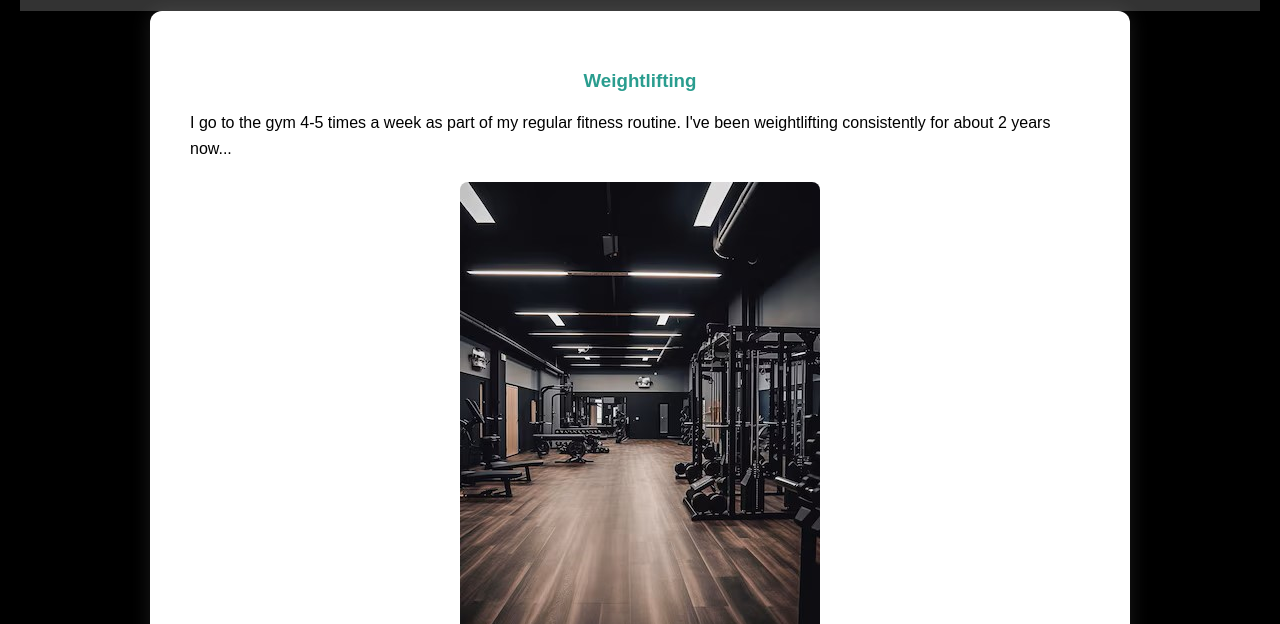
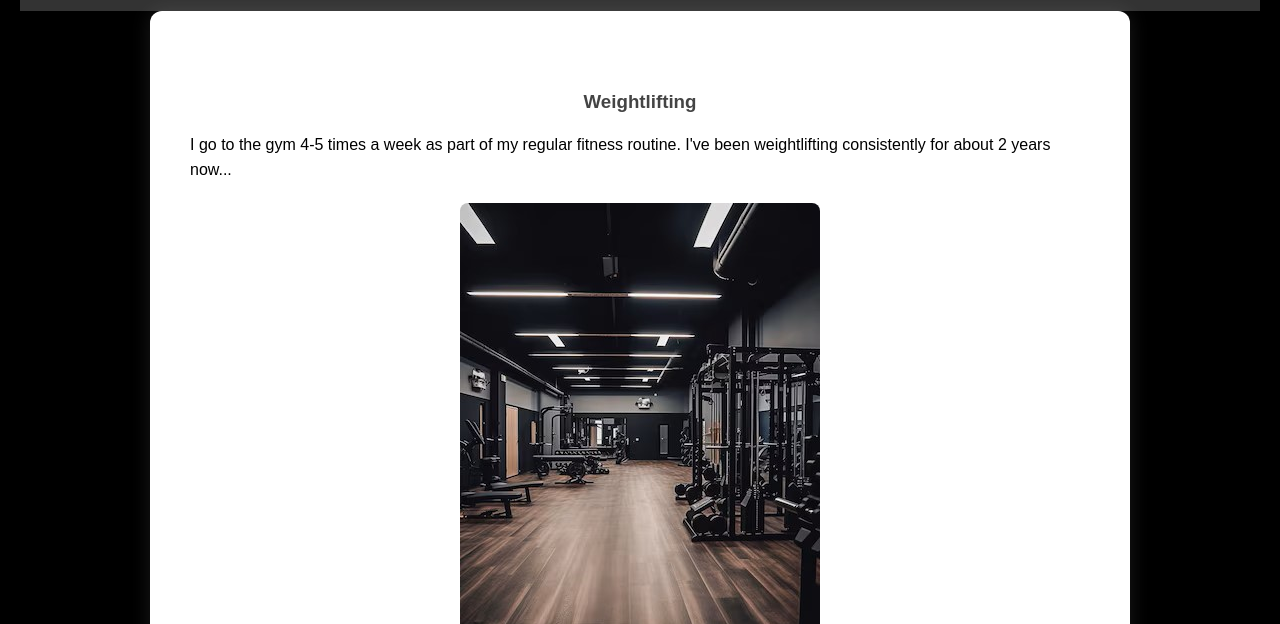
Before and after one commit to Huzi1080/Project2_webdev, a plain HTML site: page hobbies.html in a window 1280 px wide. Shown: the part 176-800 px from the top of the page. Drawn offline with Linux system fonts and the light colour scheme.

Commit message:
Update hobbies.css

```diff
--- a/css/hobbies.css
+++ b/css/hobbies.css
@@ -69,7 +69,8 @@ h1, h3 {
 }
 
 h3 {
-  color: #2a9d8f;
+  color: #444444;
+  margin-top: 40px;
 }
 
 p {
```
